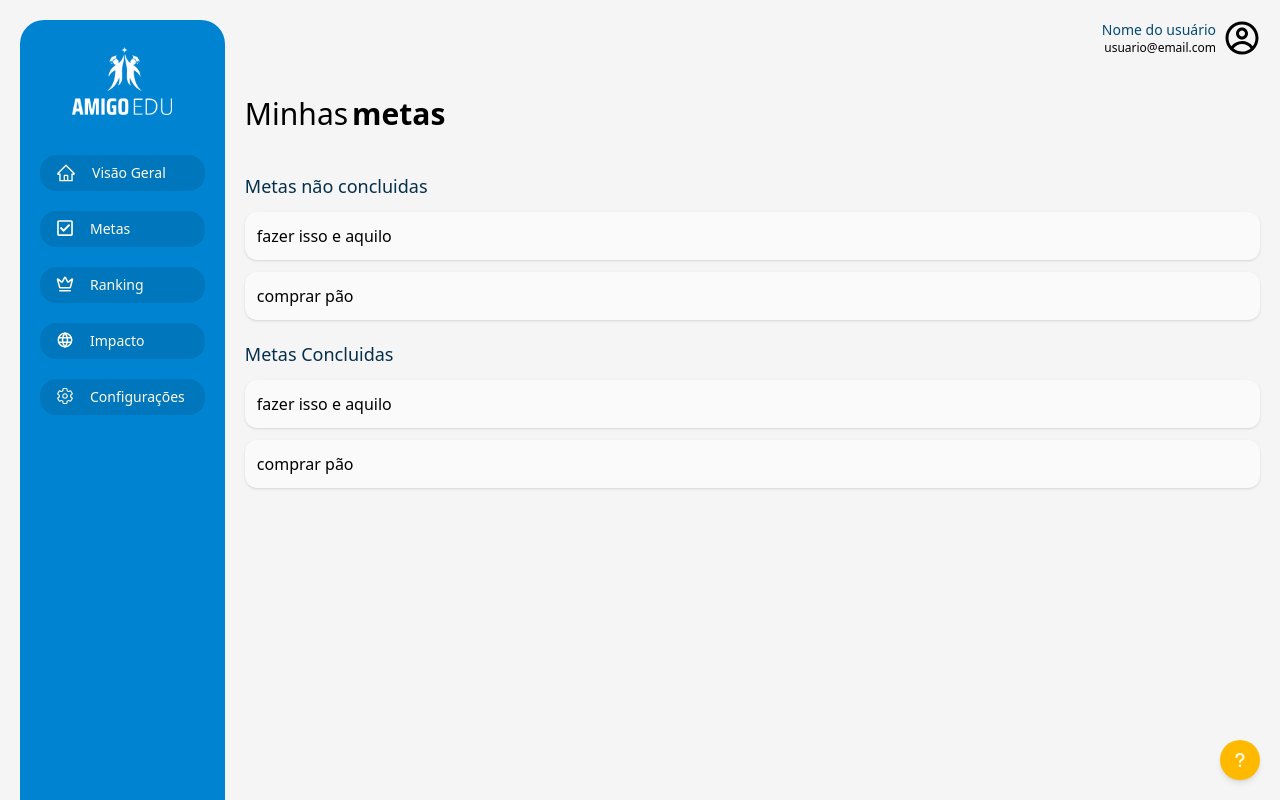
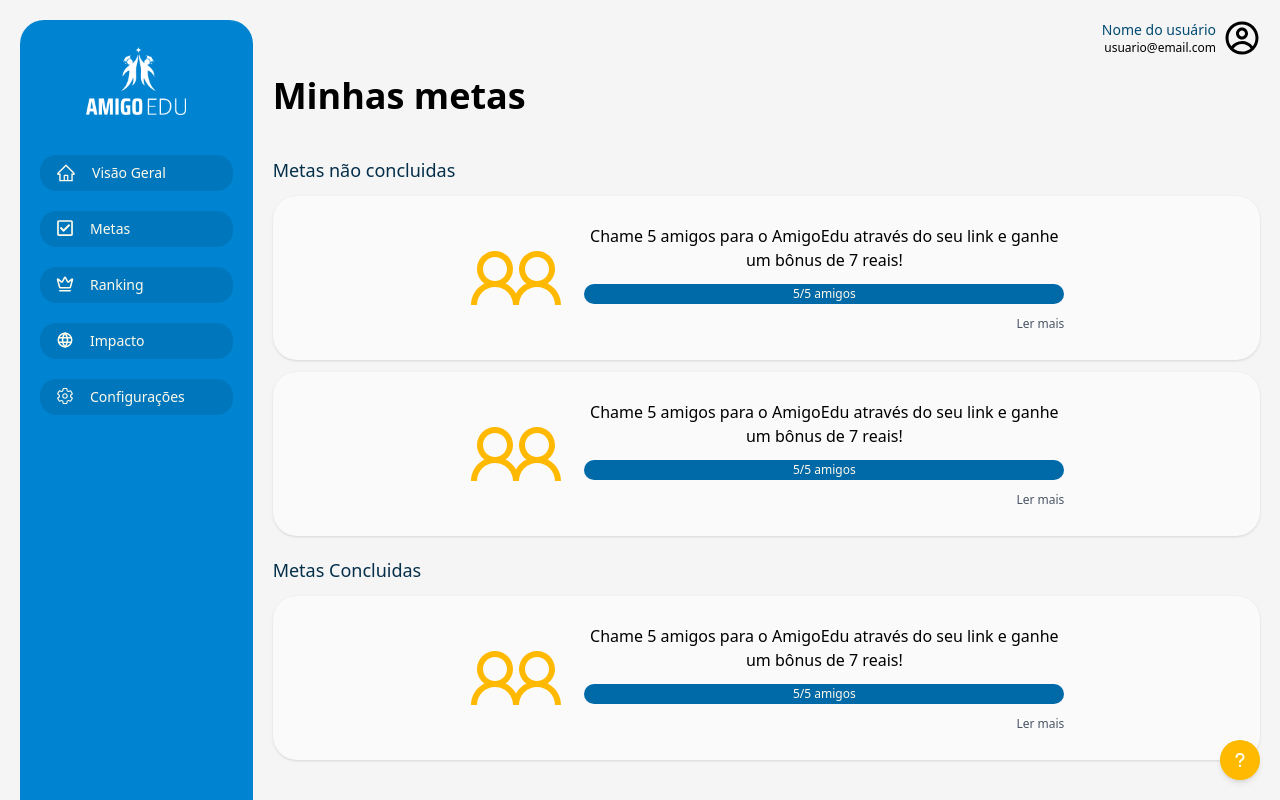
Before and after one commit to Juh-MM/AmigoEdu-frontend, a React (Vite) app: page /Metas in a window 1280 px wide. Shown: the top 800 px of the page. Built offline with nearby package versions, Linux system fonts and the light colour scheme.

Commit message:
Add metas page

```diff
--- /dev/null
+++ b/src/components/MetaCard.jsx
@@ -0,0 +1,18 @@
+import { LiaUserFriendsSolid } from "react-icons/lia";
+
+export default function Metas() {
+    return(
+        <div className="flex bg-neutral-50 w-full rounded-3xl shadow p-7 gap-5 items-center justify-center">
+            <LiaUserFriendsSolid className="text-8xl text-amber-400" />
+            <div className="flex flex-col gap-3">
+                <p className="flex max-w-120 text-center text-base font-medium ">Chame 5 amigos para o AmigoEdu através do seu link e ganhe um bônus de 7 reais!</p>
+                {/* barra de progresso */}
+                <div className="flex bg-sky-700 max-w-120 h-5 rounded-xl justify-center items-center">
+                    <p className="text-xs text-amber-50">5/5 amigos</p>
+                </div>
+                <span className="flex justify-end text-xs text-gray-600">Ler mais</span>
+            </div>
+
+        </div>
+    )
+}
--- a/src/components/Profile.jsx
+++ b/src/components/Profile.jsx
@@ -4,7 +4,7 @@ export default function Profile() {
     return(
         <div className="flex flex-row justify-end m-5">
             <div className="flex flex-row gap-2 items-center">
-                <div className="flex flex-col gap-0 items-end">
+                <div className="flex flex-col items-end">
                     <span className="text-sm text-sky-900">Nome do usuário</span>
                     <span className="text-xs">usuario@email.com</span>
                 </div>
--- a/src/components/Sidebar.jsx
+++ b/src/components/Sidebar.jsx
@@ -11,7 +11,7 @@ import { Link } from 'react-router-dom';
 
 export default function Sidebar() {
     return(
-        <div className="flex flex-col h-240 w-60 m-5 mr-0 p-5 gap-4 bg-sky-600 rounded-3xl justify-between text-sm">
+        <div className="flex flex-col h-220 w-70 m-5 mr-0 p-5 gap-4 bg-sky-600 rounded-3xl justify-between text-sm">
             <div className="flex flex-col w-full gap-10 items-center">
                 <img src={Logo} className="w-25" alt="Logo do AmigoEdu"/>
                 <div className="flex flex-col gap-5 w-full">
--- a/src/pages/Metas.jsx
+++ b/src/pages/Metas.jsx
@@ -1,29 +1,21 @@
+import MetaCard from "../components/MetaCard";
+
 export default function Metas() {
     return(
-        <div className="flex flex-col gap-10 m-5 justify-center">
-            <div className="flex flex-row text-3xl gap-1">
-                <h1>Minhas</h1><h1 className="font-semibold">metas</h1>
+        <div className="flex flex-col gap-10 m-5 mt-0 justify-center">
+            <div className="flex flex-row text-4xl gap-1">
+                <h1 className="font-semibold">Minhas metas</h1>
             </div>
             <div className="flex flex-col gap-5">
                 <div className="flex flex-col gap-3">
                     <h1 className="text-sky-950 text-lg">Metas não concluidas</h1>
-                    <div className="flex flex-col gap-3">
-                        <p className="p-3 bg-neutral-50 w-full rounded-xl shadow">fazer isso e aquilo</p>
-                        <p className="p-3 bg-neutral-50 w-full rounded-xl shadow">comprar pão</p>
-                    </div>
+                    <MetaCard />
+                    <MetaCard />
                 </div>
                 <div className="flex flex-col gap-3">
                     <h1 className="text-sky-950 text-lg">Metas Concluidas</h1>
-                    <div className="flex flex-col gap-3">
-                        <p className="p-3 bg-neutral-50 w-full rounded-xl shadow">fazer isso e aquilo</p>
-                        <p className="p-3 bg-neutral-50 w-full rounded-xl shadow">comprar pão</p>
-                    </div>
+                    <MetaCard />
                 </div>
-                <ul>
-                    <li>
-
-                    </li>
-                </ul>
             </div>
         </div>
     )
```
